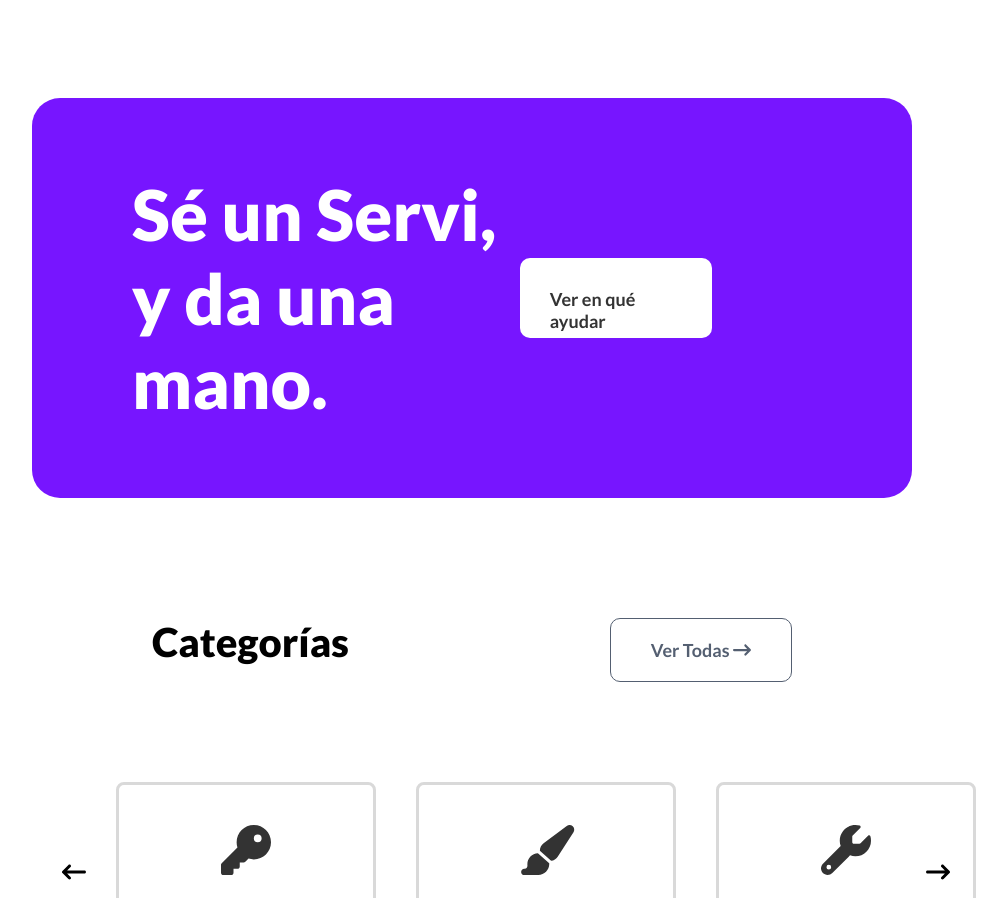
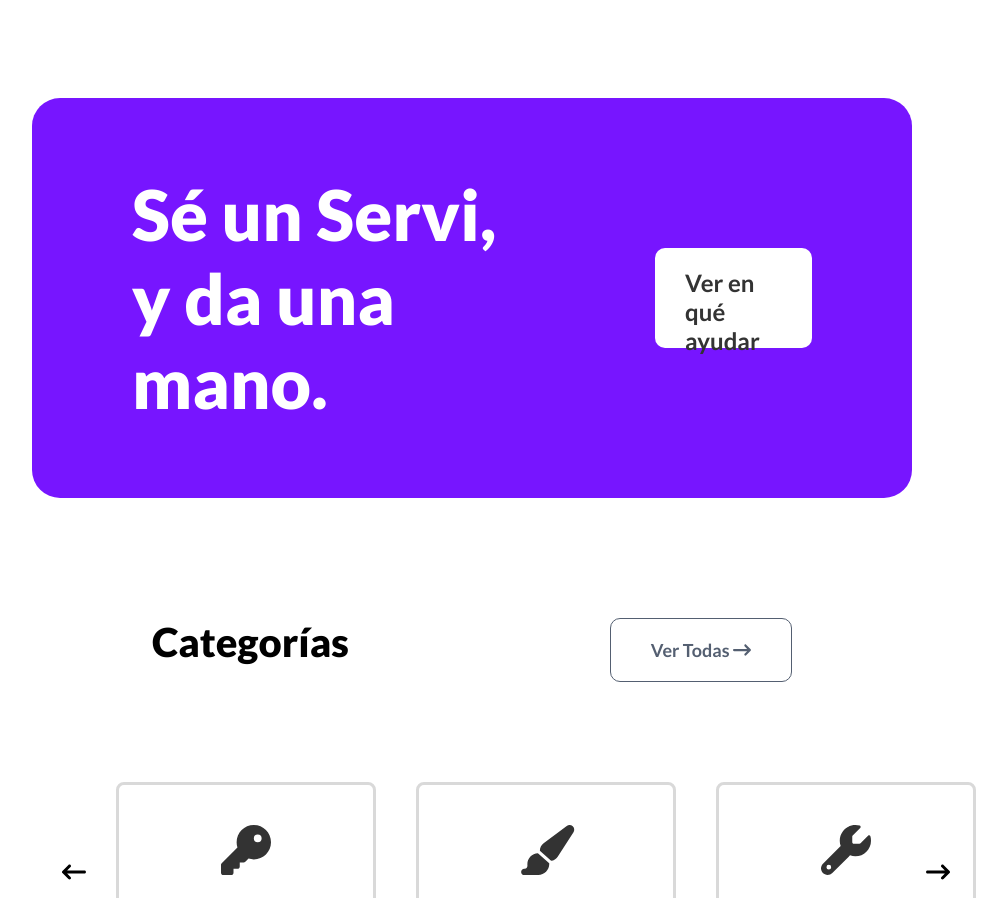
Before and after one commit to claudio-poblete/servi, a React (Vite) app in the folder frontend/: page / in a window 1280 px wide. Shown: the part 1787-2685 px from the top of the page, without its empty margins (168-1175 px from the left). Built offline with nearby package versions, Linux system fonts and the light colour scheme.

Commit message:
modificando login

```diff
--- a/frontend/src/assets/styles/main.css
+++ b/frontend/src/assets/styles/main.css
@@ -60,13 +60,13 @@
   display: flex;
   justify-content: center;
   background-color: #ffffff;
-  width: 350px;
+  width: 300px;
   height: 80px;
-  padding: 30px;
+  padding: 20px 15px 80px 30px;
   border-radius: 10px;
   color: #333333;
   text-decoration: none;
-  font-size: 18px;
+  font-size: 24px;
   font-weight: 700;
 }
 
@@ -253,10 +253,11 @@
   display: flex;
   background-color: #7715ff;
   height: 400px;
+  gap: 150px;
   border-radius: 28px;
   align-items: center;
   justify-content: space-between;
-  padding: 60px 200px 60px 100px;
+  padding: 100px 100px;
   margin-top: 100px;
 }
 
```
